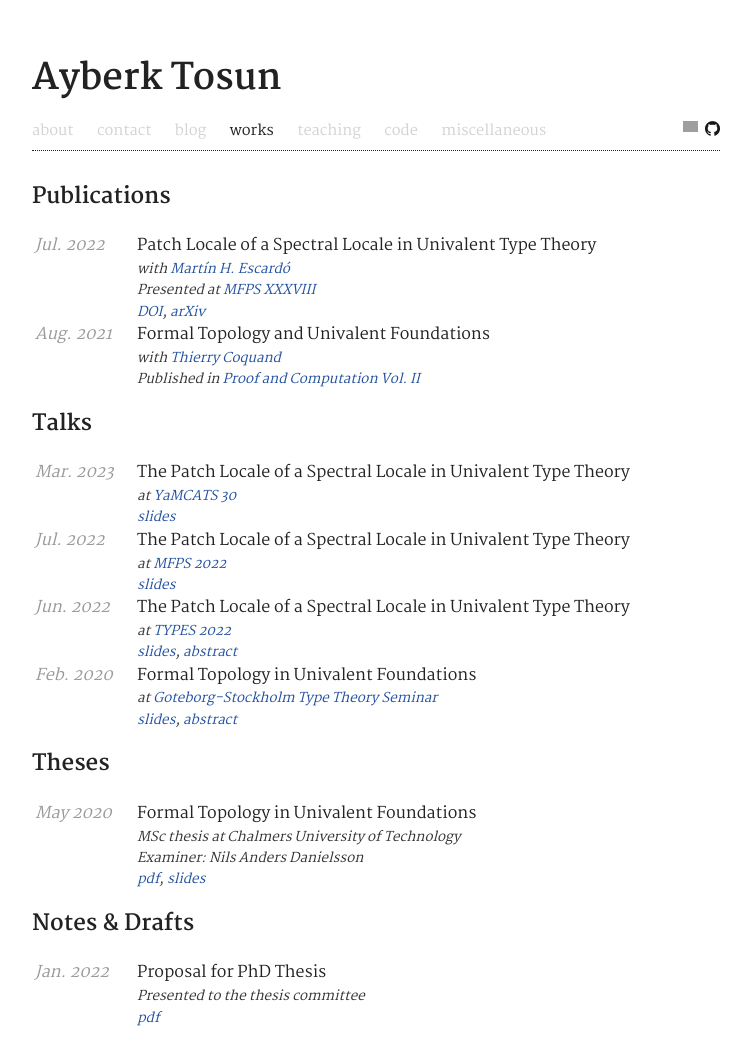
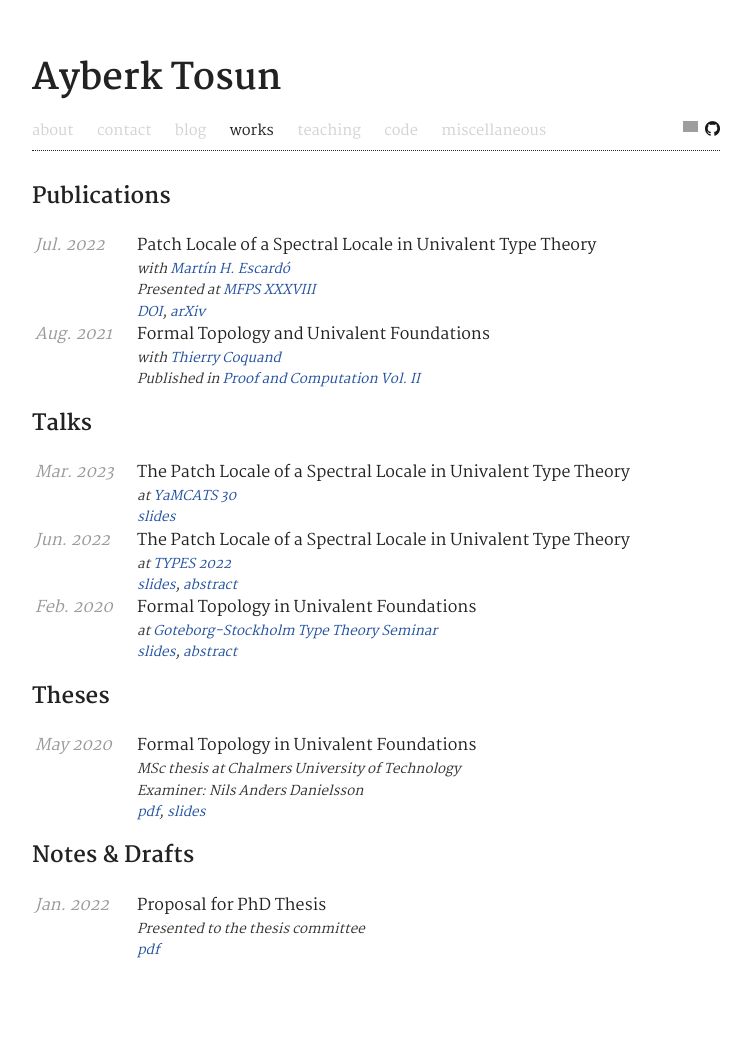
Before and after one commit to ayberkt/homepage, a Jekyll site: the page built from works.md, in a window 1280 px wide. Shown: the whole page, without its empty margins (264-1015 px from the left). Built offline with Jekyll 4.4.1, drawn with Linux system fonts in a browser that asks for light colours; comment, search, counter and statistics services are not loaded; after the commit the page ends 994 px from its top, so only the background shows below that; grey boxes are pictures that could not be loaded.

Commit message:
Update talks data

```diff
--- a/_data/talks.yml
+++ b/_data/talks.yml
@@ -3,11 +3,6 @@
   event: YaMCATS 30
   event_link: "https://conferences.leeds.ac.uk/yamcats/meeting-30/"
   slides_link: "/~axt978/assets/documents/yamcats-patch-locale-2023-03-15.pdf"
-- title: The Patch Locale of a Spectral Locale in Univalent Type Theory
-  date: Jul. 2022
-  event: MFPS 2022
-  event_link: "https://www.cs.cornell.edu/mfps-2022/"
-  slides_link: "/~axt978/assets/documents/mfps-patch-locale-2022-07-11.pdf"
 - title: The Patch Locale of a Spectral Locale in Univalent Type Theory
   date: Jun. 2022
   event: TYPES 2022
```
